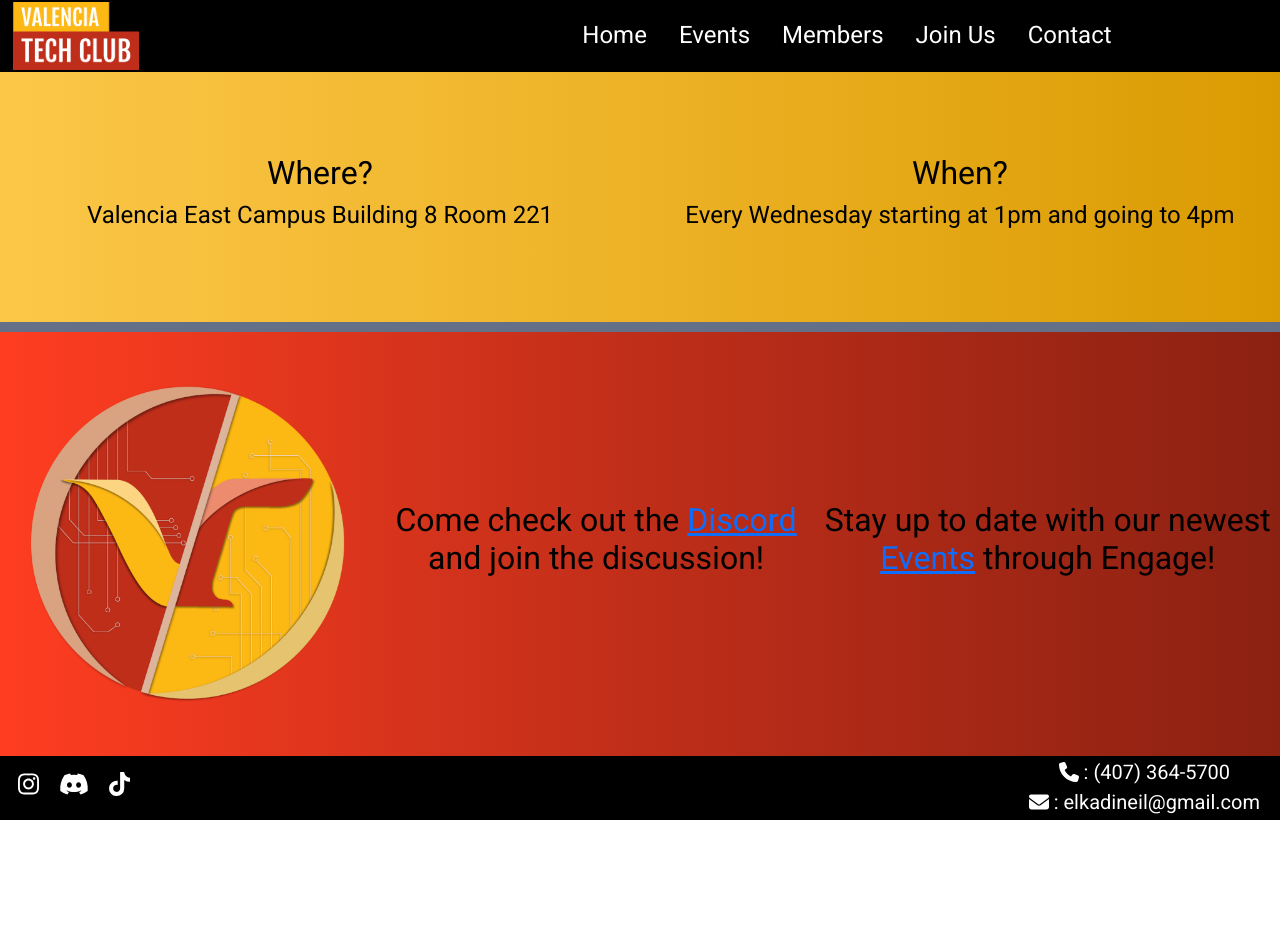
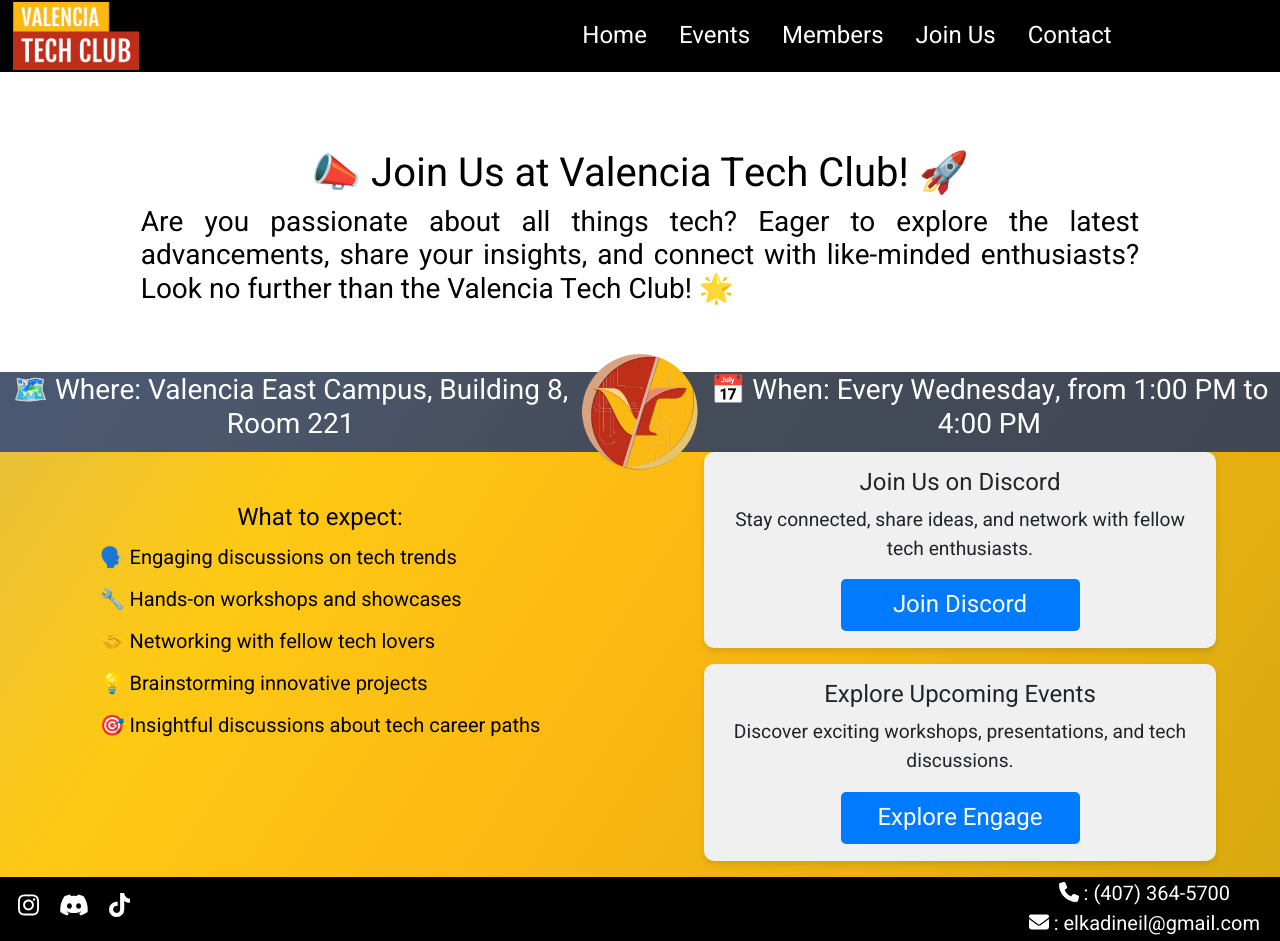
Before and after one commit to Neil925/valenciatechclub, a React (Create React App) app: page /join-us in a window 1280 px wide. Before the commit the page ends 820 px from the top, so only its background shows below. Built offline with nearby package versions, Linux system fonts and the light colour scheme.

Commit message:
join us refactor

```diff
--- a/src/routes/about/landing/Landing.tsx
+++ b/src/routes/about/landing/Landing.tsx
@@ -3,8 +3,8 @@
 
 export default function Shadow() {
   return (
-    <div className="shadow-main flex-top">
-      <div className="shadow-header">
+    <div className="shadow-main ">
+      <div className="shadow-header flex-top">
         <h1 className="diablos-intro">
           The Cult of Diablos... That's our <span className="enemy-span">enemy</span>.
         </h1>
--- a/src/routes/join/Join.scss
+++ b/src/routes/join/Join.scss
@@ -1,58 +1,195 @@
 @import "./_variables";
 
-.join-us {
-  .where-and-when {
-    background: rgb(252,199,72);
-    background: -moz-linear-gradient(90deg, rgba(252,199,72,1) 0%, rgba(237,178,38,1) 50%, rgba(218,155,2,1) 100%);
-    background: -webkit-linear-gradient(90deg, rgba(252,199,72,1) 0%, rgba(237,178,38,1) 50%, rgba(218,155,2,1) 100%);
-    background: linear-gradient(90deg, rgba(252,199,72,1) 0%, rgba(237,178,38,1) 50%, rgba(218,155,2,1) 100%);
-    filter: progid:DXImageTransform.Microsoft.gradient(startColorstr="#fcc748",endColorstr="#da9b02",GradientType=1);
-    padding-top: 10px;
+.join-us-div {
+  min-height: 100vh;
+  width: 100vw;
+
+  .whitespace {
+    height: 2.5vh;
     width: 100vw;
+  }
 
-    .where,
-    .when {
-      flex: 1;
-      min-height: 30vh;
-      width: 50vw;
-      padding-bottom: 10px;
+  .join-us-ribbon {
+    width: 100vw;
+    min-height: 35vh;
+
+    .join-us-ribbon-text {
+      width: 78vw;
+      text-align: justify;
+      align-items: center;
     }
   }
 
-  .ribbon{
-    height: 10px;
-    background-color: #646f88;
+  .location {
+    width: 100vw;
+    min-height: 10vh;
+    color: white;
+
+    background: rgb(74, 88, 115);
+    background: -moz-linear-gradient(
+      123deg,
+      rgba(74, 88, 115, 1) 0%,
+      rgba(76, 87, 108, 1) 20%,
+      rgba(69, 76, 90, 1) 49%,
+      rgba(65, 71, 83, 1) 100%
+    );
+    background: -webkit-linear-gradient(
+      123deg,
+      rgba(74, 88, 115, 1) 0%,
+      rgba(76, 87, 108, 1) 20%,
+      rgba(69, 76, 90, 1) 49%,
+      rgba(65, 71, 83, 1) 100%
+    );
+    background: linear-gradient(
+      123deg,
+      rgba(74, 88, 115, 1) 0%,
+      rgba(76, 87, 108, 1) 20%,
+      rgba(69, 76, 90, 1) 49%,
+      rgba(65, 71, 83, 1) 100%
+    );
+    filter: progid:DXImageTransform.Microsoft.gradient(startColorstr="#4a5873",endColorstr="#414753",GradientType=1);
+
+    .where {
+      flex: 1;
+      width: 50vw;
+      min-height: 10vh;
+    }
+    .when {
+      flex: 1;
+      width: 50vw;
+      min-height: 10vh;
+    }
+    .logo {
+      height: 10vh;
+
+      img{
+        height: 15vh;
+      }
+    }
   }
 
-  .discord-engage-box {
-    background: rgb(255, 61, 33);
-    background: -moz-linear-gradient(90deg, rgba(255, 61, 33, 1) 0%, rgba(191, 46, 25, 1) 50%, rgba(140, 33, 18, 1) 100%);
-    background: -webkit-linear-gradient(90deg, rgba(255, 61, 33, 1) 0%, rgba(191, 46, 25, 1) 50%, rgba(140, 33, 18, 1) 100%);
-    background: linear-gradient(90deg, rgba(255, 61, 33, 1) 0%, rgba(191, 46, 25, 1) 50%, rgba(140, 33, 18, 1) 100%);
-    filter: progid:DXImageTransform.Microsoft.gradient(startColorstr="#ff3d21",endColorstr="#8c2112",GradientType=1);
-    min-height: 53vh;
-    .tech-logo-div {
+  .join-us-body {
+    width: 100vw;
+    min-height: 52.5vh;
+    background: rgb(233, 193, 57);
+    background: -moz-linear-gradient(
+      123deg,
+      rgba(233, 193, 57, 1) 0%,
+      rgba(255, 201, 19, 1) 20%,
+      rgba(252, 184, 19, 1) 49%,
+      rgba(216, 170, 15, 1) 100%
+    );
+    background: -webkit-linear-gradient(
+      123deg,
+      rgba(233, 193, 57, 1) 0%,
+      rgba(255, 201, 19, 1) 20%,
+      rgba(252, 184, 19, 1) 49%,
+      rgba(216, 170, 15, 1) 100%
+    );
+    background: linear-gradient(
+      123deg,
+      rgba(233, 193, 57, 1) 0%,
+      rgba(255, 201, 19, 1) 20%,
+      rgba(252, 184, 19, 1) 49%,
+      rgba(216, 170, 15, 1) 100%
+    );
+    filter: progid:DXImageTransform.Microsoft.gradient(startColorstr="#e9c139",endColorstr="#d8aa0f",GradientType=1);
+
+    .expect {
+      flex: 1;
       width: 50vw;
-      img {
-        max-width: 40vh;
-        object-fit: contain;
+      min-height: 50vh;
+
+      h4 {
+        padding-top: 5vh;
       }
-      .discord-and-engage {
-        padding-top: 10px;
-        .discord,
-        .engage {
-          flex: 1;
-          width: 50vw;
+      .no-bullets {
+        list-style: none;
+        padding-left: 0;
+        margin-top: 0;
+        padding-inline-start: 0;
+        display: flex;
+        flex-direction: column;
+        align-items: flex-start;
+        text-align: left;
+
+        li {
+          padding-left: 1em;
+          text-indent: -1em;
+          margin: 5px 0;
+        }
+      }
+    }
+    .discord {
+      flex: 1;
+      width: 50vw;
+      min-height: 50vh;
+
+      .card {
+        background-color: #f0f0f0;
+        padding: 1rem;
+        border-radius: 10px;
+        box-shadow: 0 4px 6px rgba(0, 0, 0, 0.1);
+        margin-bottom: 1rem;
+        width: 80%;
+      }
+
+      .card h2 {
+        font-size: 1.5rem;
+        margin-bottom: 0.5rem;
+      }
+
+      .card p {
+        font-size: 1.2rem;
+        margin-bottom: 1rem;
+      }
+
+      .card a {
+        display: inline-block;
+        padding: 0.5rem 1rem;
+        background-color: #007bff;
+        color: white;
+        text-decoration: none;
+        border-radius: 5px;
+        transition: background-color 0.3s;
+        font-size: 1.5rem;
+        width: 50%;
+
+        &:hover {
+          background-color: #0056b3;
         }
       }
     }
   }
-  @media (max-width: 800px) {
-    .where-and-when,.discord-engage-box,.discord-and-engage{
-        flex-direction: column;
+  @media (max-width: 1250px) {
+    overflow: hidden;
+    .whitespace{
+      visibility: collapse;
+      display: none;
     }
-    .discord-and-engage{
-        padding: 20px 0 10px 0;
+
+    .location{
+      display: flex;
+      flex-direction: column;
+      align-items: center;
+      .where,.when{
+        width: 100%;
+      }
+      .logo{
+        visibility: collapse;
+      }
     }
+
+    .join-us-body{
+      display: flex;
+      flex-direction: column;
+      align-items: center;
+
+      .expect,.discord{
+        width: 100%;
+      }
+
+    }
+
   }
 }
--- a/src/routes/join/Join.tsx
+++ b/src/routes/join/Join.tsx
@@ -3,42 +3,74 @@
 
 export default function Join() {
   return (
-    <div className="join-us">
-      <div className="where-and-when flex">
+    /*
+        TODO: Give cards glow
+        TODO: Change emojis with FA icons/pngs
+    */
+
+    <div className="join-us-div">
+      <div className="whitespace"></div>
+      <div className="join-us-ribbon flex-center-col">
+        <div className="join-us-ribbon-text flex-center-col">
+          <h1>📣 Join Us at Valencia Tech Club! 🚀</h1>
+          <h3>
+            Are you passionate about all things tech? Eager to explore the latest advancements, share your insights, and connect with
+            like-minded enthusiasts? Look no further than the Valencia Tech Club! 🌟
+          </h3>
+        </div>
+      </div>
+      <div className="location flex">
         <div className="where flex-center-col">
-          <h2>Where?</h2>
-          <h4>Valencia East Campus Building 8 Room 221</h4>
+          <h3>🗺️ Where: Valencia East Campus, Building 8, Room 221</h3>
+        </div>
+        <div className="logo flex-center-col">
+          <img src="./logo192.png" alt="vTechClub logo" />
         </div>
         <div className="when flex-center-col">
-          <h2>When?</h2>
-          <h4>Every Wednesday starting at 1pm and going to 4pm</h4>
+          <h3>📅 When: Every Wednesday, from 1:00 PM to 4:00 PM</h3>
         </div>
       </div>
-
-      <div className="ribbon"></div>
-
-      <div className="discord-engage-box flex">
-        <div className="tech-logo-div">
-          <img src="./logo512.png" alt="Tech Club logo" />
+      <div className="join-us-body flex">
+        <div className="expect flex-center-top">
+          <h4>What to expect:</h4>
+          <div className="list-box flex-center-col">
+            <ul className="no-bullets ">
+              <li>
+                <h5>🗣️ Engaging discussions on tech trends</h5>
+              </li>
+              <li>
+                <h5>🔧 Hands-on workshops and showcases</h5>
+              </li>
+              <li>
+                <h5>🤝 Networking with fellow tech lovers</h5>
+              </li>
+              <li>
+                <h5>💡 Brainstorming innovative projects</h5>
+              </li>
+              <li>
+                <h5>🎯 Insightful discussions about tech career paths</h5>
+              </li>
+            </ul>
+          </div>
         </div>
-        <div className="discord-and-engage flex">
-          <div className="discord">
-            <h2>
-              Come check out the{" "}
-              <a href="https://www.discord.gg/RRkWy4fVMv" target="_blank">
-                Discord
-              </a>{" "}
-              and join the discussion!
-            </h2>
+        <div className="discord flex-center-col">
+          <div className="card flex">
+            <h2>Join Us on Discord</h2>
+            <p>Stay connected, share ideas, and network with fellow tech enthusiasts.</p>
+            <a href="https://www.discord.gg/RRkWy4fVMv" target="_blank" rel="noopener noreferrer">
+              Join Discord
+            </a>
           </div>
-          <div className="engage">
-            <h2>
-              Stay up to date with our newest{" "}
-              <a href="https://valenciacollege.campuslabs.com/engage/organization/valenciatechclub/events" target="_blank">
-                Events
-              </a>{" "}
-              through Engage!
-            </h2>
+          <div className="card flex">
+            <h2>Explore Upcoming Events</h2>
+            <p>Discover exciting workshops, presentations, and tech discussions.</p>
+            <a
+              href="https://valenciacollege.campuslabs.com/engage/organization/valenciatechclub/events"
+              target="_blank"
+              rel="noopener noreferrer"
+            >
+              Explore Engage
+            </a>
           </div>
         </div>
       </div>
```
